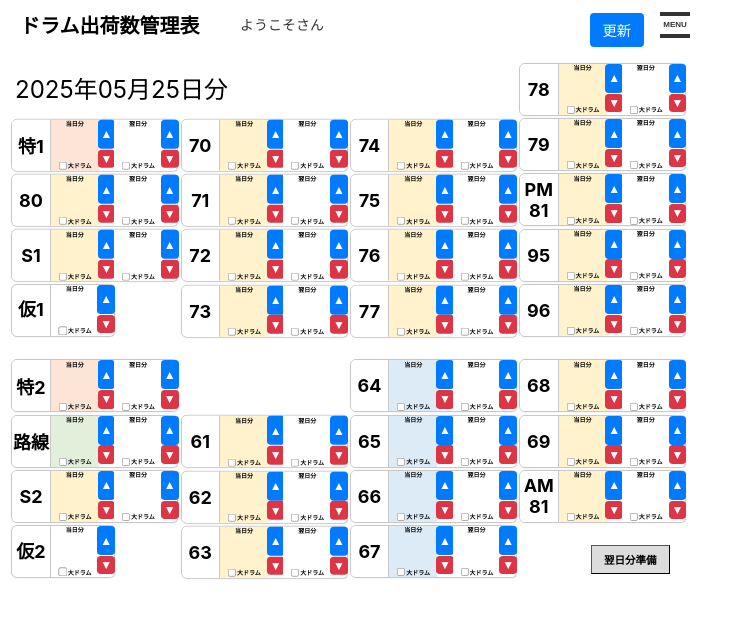
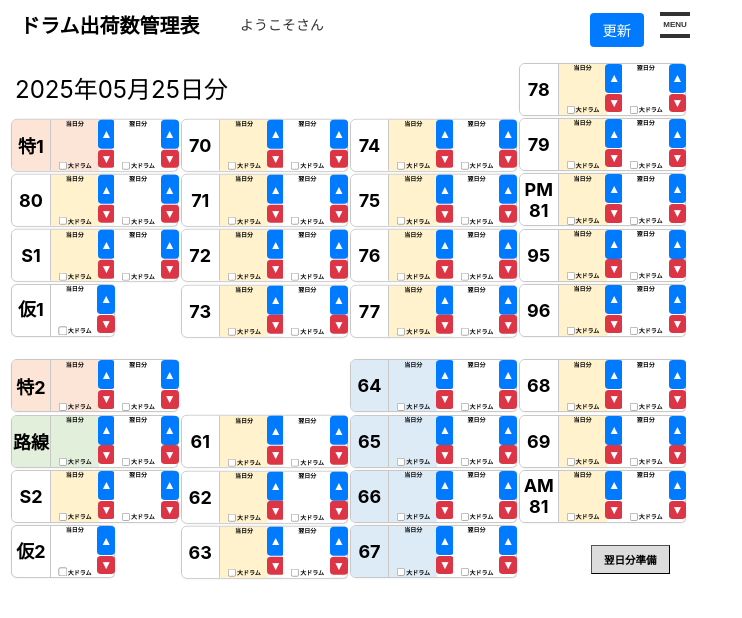
Before and after one commit to Rgtntppy/IBC, a React (Create React App) app: page /master in a window 1280 px wide. Shown: the top 618 px of the page, without its empty margins (0-742 px from the left). Built offline with nearby package versions, Linux system fonts and the light colour scheme; no server answers; the database is empty; sample sign-in values are in the browser's storage; the HTML template or start-up script is replaced by a standard one; what date-holidays would draw is missing.

Commit message:
binAlert実装・バグ修正

```diff
--- a/src/components/master/ShipmentTable.tsx
+++ b/src/components/master/ShipmentTable.tsx
@@ -74,6 +74,16 @@ const ShipmentTable: React.FC = () => {
     console.log('更新されました')
   };
 
+  function getNextAlert(current: string, hasHighlight: boolean): string {
+    const normalCycle = ['white', 'yellow', 'red'];
+    const highlightedCycle = ['white', 'yellow', 'red'];
+
+    const cycle = hasHighlight ? highlightedCycle : normalCycle;
+    const idx = cycle.indexOf(current);
+    const next = idx === -1 ? 'white' : cycle[(idx + 1) % cycle.length];
+    return next;
+  }
+
   const handleColorChange = (id: number) => {
     if (userAuthority < 5) return;
     setBinData(prev =>
@@ -82,11 +92,7 @@ const ShipmentTable: React.FC = () => {
         ? {
           ...item,
           binAlert:
-            item.binAlert === 'white'
-              ? 'yellow'
-              : item.binAlert === 'yellow'
-              ? 'red'
-              : 'white',
+            getNextAlert(item.binAlert, !!item.highlight)
         }
         : item
       )
--- a/src/components/master/binBlocks/BinBlock.tsx
+++ b/src/components/master/binBlocks/BinBlock.tsx
@@ -11,7 +11,10 @@ export const BinBlock: React.FC<BinBlockProps> = ({
     return (
         <div className='binBlock'>
             <div
-                className={`binName ${row.highlight ? `highlight-${row.highlight}` : ''} alert-${row.binAlert}`}
+                className={`binName ${
+                    row.highlight
+                    ? `highlight-${row.highlight}` : ''
+                } alert-${row.binAlert}`}
                 onContextMenu={(e) => {
                     e.preventDefault();
                     onColorChange(row.id);
--- a/src/components/master/binBlocks/binBlocks.scss
+++ b/src/components/master/binBlocks/binBlocks.scss
@@ -39,13 +39,23 @@ $button-radius: 5px;
         user-select: none;
         cursor: default;
 
-        &.highlight-red {
+        &.highlight-red.alert-white {
             background-color: $thinRed-color;
         }
-        &.highlight-green {
+        &.highlight-green.alert-white {
             background-color: $thinGreen-color;
         }
-        &.highlight-blue {
+        &.highlight-blue.alert-white {
+            background-color: $thinBlue-color;
+        }
+
+        &.highlight-red:not([class*='alert-']) {
+            background-color: $thinRed-color;
+        }
+        &.highlight-green:not([class*='alert-']) {
+            background-color: $thinGreen-color;
+        }
+        &.highlight-blue:not([class*='alert-']) {
             background-color: $thinBlue-color;
         }
 
```
